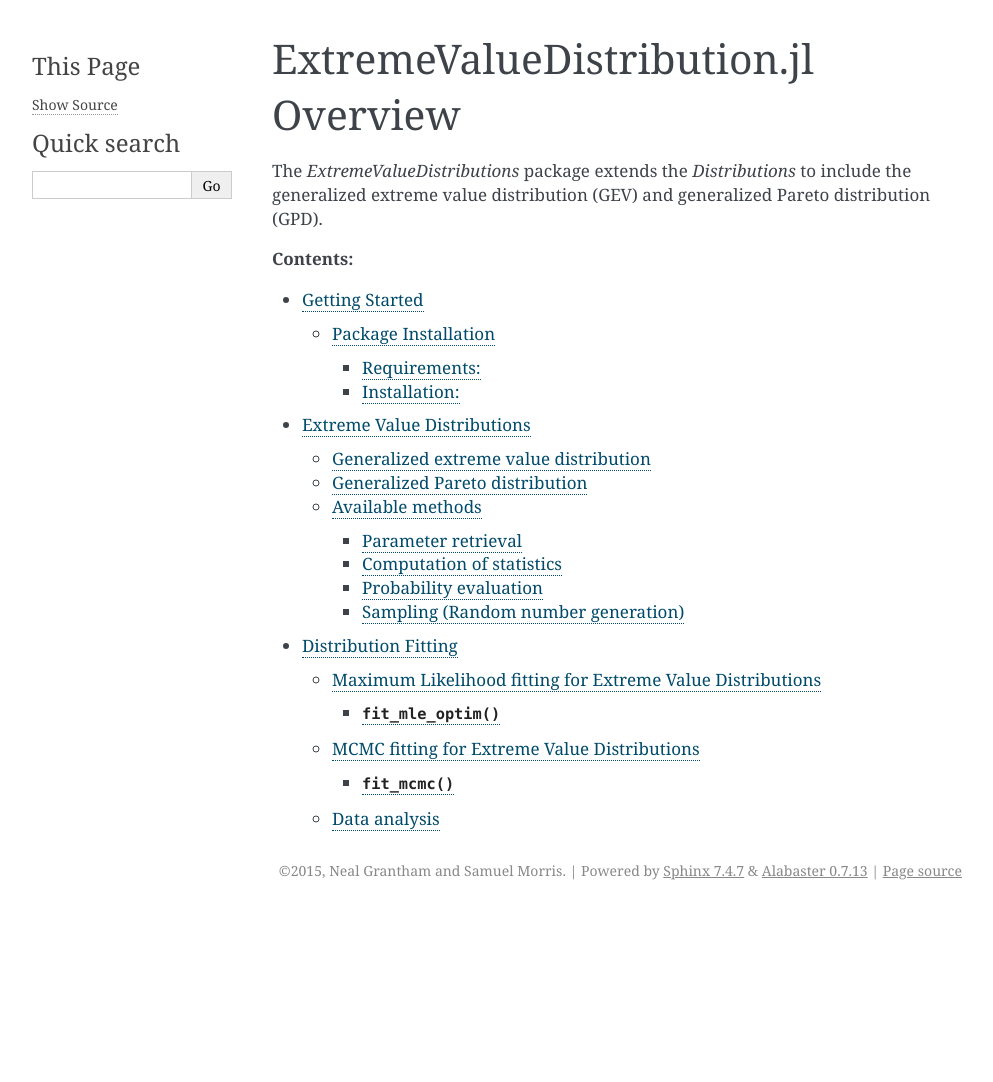
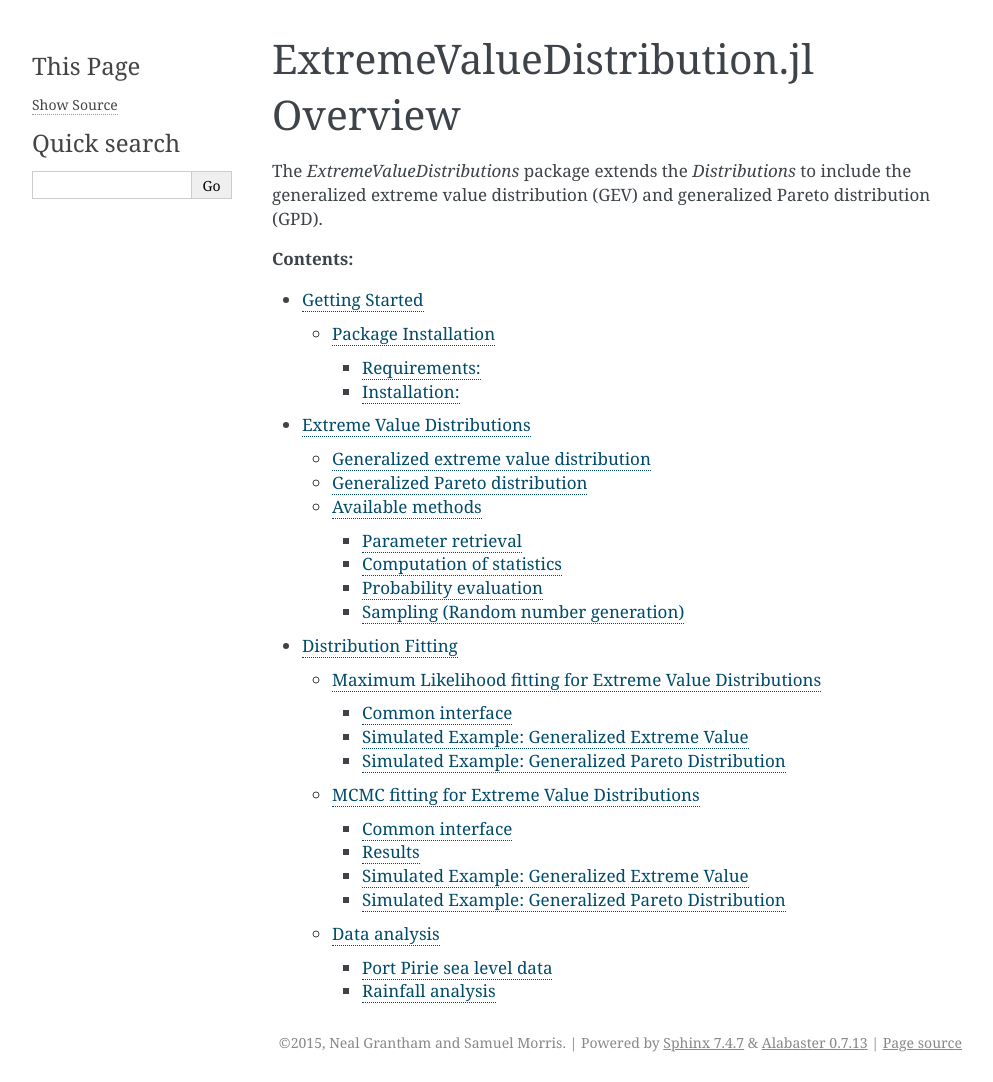
Before and after one commit to sammorris81/ExtremeValueDistributions.jl, a Sphinx documentation site: the page built from docs/source/index.rst, in a window 1280 px wide. Shown: the whole page, without its empty margins (148-1141 px from the left). Built offline with Sphinx 7.4.7, drawn with Linux system fonts in a browser that asks for light colours; formulas are drawn with MathJax 3; before the commit the page ends 910 px from its top, so only the background shows below that.

Commit message:
markdown headings changed, added non-linear trend MLE example

```diff
--- a/docs/source/fit.rst
+++ b/docs/source/fit.rst
@@ -6,7 +6,8 @@
 
 Maximum Likelihood Estimates (MLEs) of the model parameters for the generalized extreme value distribution (GEV) and generalized Pareto distribution (GPD) must be obtained via numerical optimization routines. The method ``fit_mle_optim()`` is fits both types of distributions by calling ``optimize`` from ``Optim.jl`` to minimize the negative log-likelihood function (i.e., maximized the log-likelihood) with respect to the parameters.
 
-**Common interface**
+Common interface
+~~~~~~~~~~~~~~~~
 
 .. function:: fit_mle_optim()
 
@@ -19,18 +20,51 @@
 * ``verbose``: do we want to print out periodic updates (Default = ``false``)
 * ``attempts``: number of times to vary initial conditions and attempt to maximize the likelihood (Default = ``10``)
 
-*Missing data*
+Missing data
+""""""""""""
 
 When ``y`` is a ``DataFrame``, then the user can include ``NA`` values for ``fit_mle_optim()``. In the current version of the package, ``NA`` values are assumed to be missing at random and are removed from the dataset.
 
-**Results**
+Results
+"""""""
 
 After iterating to convergence (or divergence) from ``attempts`` different initial values, ``fit_mle_optim`` returns the best maximizers of the log-likelihood, ``[βμ, βσ, βξ]``, where ``μ = Xμ * βμ``, ``logσ = Xσ * βσ``, and ``ξ = Xξ * βξ``.
 
-**Simulated Example: Generalized Extreme Value**
+Simulated Example: Generalized Extreme Value
+~~~~~~~~~~~~~~~~~~~~~~~~~~~~~~~~~~~~~~~~~~~~
 
 We generate the following generalized extreme value distribution to demonstrate the capabilities of ``fit_mle_optim()``. Let
 
+.. math::
+
+    Z \sim \text{GEV}(\mu, \sigma, \xi)
+
+where
+
+.. math::
+
+  \mu &= 1\\
+  \sigma &= 2 \\
+  \xi &= 0.1 \\
+
+.. code-block:: julia
+
+  # generate data
+  srand(1000)  # set seed
+  n = 1000
+  μ = 1.0
+  σ = 2.0
+  ξ = 0.1
+  y = reshape(rand(GeneralizedExtremeValue(μ, σ, ξ), n), n, 1)
+
+  # returns GeneralizedExtremeValue object with parameters as Max. Like. Estimates
+  results = fit_mle_optim(GeneralizedExtremeValue, vec(y), [0.5, 0.5, 0.5])
+  println("μ = $(results[1])")
+  println("σ = $(exp(results[2]))")
+  println("ξ = $(results[3])")
+
+
+We can also allow for linear trends in the parameters of the GEV. Let
 .. math::
 
   Z \sim \text{GEV}(\mu, \sigma, \xi)
@@ -60,42 +93,43 @@
   y = reshape([rand(GeneralizedExtremeValue(μ[i], σ[i], ξ), 1)[1] for i = 1:n], n, 1)
 
   # fit the model
-  results = fit_mle_optim(GeneralizedExtremeValue, vec(y), [0.5, 0.5, 0.5], Xσ = X)
+  results = fit_mle_optim(GeneralizedExtremeValue, vec(y), [0.5, 0.5, 0.5], Xμ = X, Xσ = X)
   println(results)  # [βμ, βσ, βξ]
 
 
-**Simulated Example: Generalized Pareto Distribution**
+Simulated Example: Generalized Pareto Distribution
+~~~~~~~~~~~~~~~~~~~~~~~~~~~~~~~~~~~~~~~~~~~~~~~~~~
 
 We generate the following generalized Pareto distribution to demonstrate the capabilities of ``fit_mle_optim()``. Let
 
 .. math::
 
-  Z \sim \text{GPD}(0, \sigma, \xi)
+    Z \sim \text{GPD}(0, \sigma, \xi)
 
 where
 
 .. math::
 
-  \log(\sigma) &= 2 + 1.3 * X\\
-  \xi &= 0.1 \\
-  X &~\sim N(0, 1) \\
+    \log(\sigma) &= 2 + 1.3x\\
+    \xi &= 0.1 \\
+    X &~\sim N(0, 1) \\
 
 .. code-block:: julia
 
-  # generate the data
-  using ExtremeValueDistributions
-  using Distributions
-  srand(100)
-  n = 1000
-  X = hcat(ones(n), rand(Normal(0, 1), n))
-  βσ = [2.0, 1.3]
-  σ  = exp(X * βσ)
-  ξ  = 0.1
-  y = reshape([rand(GeneralizedExtremeValue(0.0, σ[i], ξ), 1)[1] for i = 1:n], n, 1)
+    # generate the data
+    using ExtremeValueDistributions
+    using Distributions
+    srand(100)
+    n = 1000
+    X = hcat(ones(n), rand(Normal(0, 1), n))
+    βσ = [2.0, 1.3]
+    σ  = exp(X * βσ)
+    ξ  = 0.1
+    y = reshape([rand(GeneralizedExtremeValue(0.0, σ[i], ξ), 1)[1] for i = 1:n], n, 1)
 
-  # fit the model
-  results = fit_mle_optim(GeneralizedPareto, vec(y), [0.0, 0.5, 0.5], Xσ = X)
-  println(results)  # [μ, βσ, βξ]
+    # fit the model
+    results = fit_mle_optim(GeneralizedPareto, vec(y), [0.0, 0.5, 0.5], Xσ = X)
+    println(results)  # [μ, βσ, βξ]
 
 
 MCMC fitting for Extreme Value Distributions
@@ -103,7 +137,8 @@
 
 We have implemented a random walk metropolis hastings MCMC sampler to fit model parameters for the generalized extreme value distribution (GEV) and generalized Pareto distribution (GPD). We use an adaptive sampler that adjusts the standard deviation of the candidate distribution until the acceptance rate is between 0.25 and 0.50. The method ``fit_mcmc()`` is used to fit both types of distributions.
 
-**Common interface**
+Common interface
+~~~~~~~~~~~~~~~~
 
 .. function:: fit_mcmc()
 
@@ -130,11 +165,13 @@
 
 The results from fitting the model using MCMC are of type ``GeneralizedExtremeValuePosterior`` or ``GeneralizedParetoPosterior`` depending on the type of distribution fit.
 
-*Missing data*
+Missing data
+""""""""""""
 
 When ``y`` is a ``DataFrame``, then the user can include ``NA`` values for ``fit_mcmc()``. In the current version of the package, ``NA`` values are assumed to be missing at random and are removed from the dataset.
 
-**Results**
+Results
+~~~~~~~
 
 Let ``results`` be a type of ``GeneralizedExtremeValuePosterior`` or ``GeneralizedParetoPosterior``. The full list of available fields is
 
@@ -154,11 +191,13 @@
 * ``results.burn``: Length of burnin period
 * ``results.thin``: How much thinning was used
 
-**Posterior samples**
+Posterior samples
+"""""""""""""""""
 
 Posterior samples are available as matrices in ``results.βμpost``, ``results.βσpost``, and ``results.βξpost``. Each iteration is stored as a row in the matrix.
 
-**MetropolisParameters**
+MetropolisParameters
+""""""""""""""""""""
 
 The following three results fields are ``MetropolisParameter`` types: a) ``results.βμ``, b) ``results.βσ``, and c) ``results.βξ``. This type is still under development, but we have included some basic documentation here. The following fields give information about the prior distributions used along with information about final candidate standard deviation and acceptance rates. Here are some of the more useful fields in the ``MetropolisParameter`` type.
 
@@ -166,118 +205,123 @@
 * Prior distribution: ``results.βμ.prior``
 * Sequential update: ``results.βμ.seq``
 
-**Simulated Example: Generalized Extreme Value**
+Simulated Example: Generalized Extreme Value
+~~~~~~~~~~~~~~~~~~~~~~~~~~~~~~~~~~~~~~~~~~~~
 
 We generate the following generalized extreme value distribution to demonstrate the capabilities of ``fit_mcmc()``. Let
 
 .. math::
 
-  Z \sim \text{GEV}(\mu, \sigma, \xi)
+    Z \sim \text{GEV}(\mu, \sigma, \xi)
 
 where
 
 .. math::
 
-  \mu &= 1 + 2 x\\
-  \log(\sigma) &= 2 + 1.3x\\
-  \xi &= 0.1 \\
-  X &~\sim N(0, 1) \\
+    \mu &= 1 + 2 x\\
+    \log(\sigma) &= 2 + 1.3x\\
+    \xi &= 0.1 \\
+    X &~\sim N(0, 1) \\
 
 .. code-block:: julia
 
-  # generate the data
-  using ExtremeValueDistributions
-  using Distributions
-  srand(100)
-  n = 1000
-  X = hcat(ones(n), rand(Normal(0, 1), n))
-  βμ = [1.0, 2.0]
-  μ  = X * βμ
-  βσ = [2.0, 1.3]
-  σ  = exp(X * βσ)
-  ξ  = 0.1
-  y = reshape([rand(GeneralizedExtremeValue(μ[i], σ[i], ξ), 1)[1] for i = 1:n], n, 1)
+    # generate the data
+    using ExtremeValueDistributions
+    using Distributions
+    srand(100)
+    n = 1000
+    X = hcat(ones(n), rand(Normal(0, 1), n))
+    βμ = [1.0, 2.0]
+    μ  = X * βμ
+    βσ = [2.0, 1.3]
+    σ  = exp(X * βσ)
+    ξ  = 0.1
+    y = reshape([rand(GeneralizedExtremeValue(μ[i], σ[i], ξ), 1)[1] for i = 1:n], n, 1)
 
-  # fit the model
-  results = fit_mcmc(GeneralizedExtremeValue, y,
-                     Xμ = X, Xσ = X, βμsd = 100.0, βσsd = 50.0, βξsd = 1.0,
-                     βμseq = false, βσseq = false, βξseq = false,
-                     iters=10000, burn=8000,
-                     verbose=true, report=500)
+    # fit the model
+    results = fit_mcmc(GeneralizedExtremeValue, y,
+                       Xμ = X, Xσ = X, βμsd = 100.0, βσsd = 50.0, βξsd = 1.0,
+                       βμseq = false, βσseq = false, βξseq = false,
+                       iters=10000, burn=8000,
+                       verbose=true, report=500)
 
-  # plot the posterior distribution
-  using Gadfly
-  plot(x = 1:10000, y=results.βμpost[:, 1], Geom.line)
-  plot(x = 1:10000, y=results.βμpost[:, 2], Geom.line)
-  plot(x = 1:10000, y=results.βσpost[:, 1], Geom.line)
-  plot(x = 1:10000, y=results.βσpost[:, 2], Geom.line)
-  plot(x = 1:10000, y=results.βξpost, Geom.line)
+    # plot the posterior distribution
+    using Gadfly
+    plot(x = 1:10000, y=results.βμpost[:, 1], Geom.line)
+    plot(x = 1:10000, y=results.βμpost[:, 2], Geom.line)
+    plot(x = 1:10000, y=results.βσpost[:, 1], Geom.line)
+    plot(x = 1:10000, y=results.βσpost[:, 2], Geom.line)
+    plot(x = 1:10000, y=results.βξpost, Geom.line)
 
 
-**Simulated Example: Generalized Pareto Distribution**
+Simulated Example: Generalized Pareto Distribution
+~~~~~~~~~~~~~~~~~~~~~~~~~~~~~~~~~~~~~~~~~~~~~~~~~~
 
 We generate the following generalized Pareto distribution to demonstrate the capabilities of ``fit_mcmc()``. Let
 
 .. math::
 
-  Z \sim \text{GPD}(0, \sigma, \xi)
+    Z \sim \text{GPD}(0, \sigma, \xi)
 
 where
 
 .. math::
 
-  \log(\sigma) &= 2 + 1.3 x\\
-  \xi &= 0.1 \\
-  X &~\sim N(0, 1) \\
+    \log(\sigma) &= 2 + 1.3x\\
+    \xi &= 0.1 \\
+    X &~\sim N(0, 1) \\
 
 .. code-block:: julia
 
-  # generate the data
-  using ExtremeValueDistributions
-  using Distributions
-  srand(100)
-  n = 1000
-  X = hcat(ones(n), rand(Normal(0, 1), n))
-  βσ = [2.0, 1.3]
-  σ  = exp(X * βσ)
-  ξ  = 0.1
-  y = reshape([rand(GeneralizedExtremeValue(0.0, σ[i], ξ), 1)[1] for i = 1:n], n, 1)
+    # generate the data
+    using ExtremeValueDistributions
+    using Distributions
+    srand(100)
+    n = 1000
+    X = hcat(ones(n), rand(Normal(0, 1), n))
+    βσ = [2.0, 1.3]
+    σ  = exp(X * βσ)
+    ξ  = 0.1
+    y = reshape([rand(GeneralizedExtremeValue(0.0, σ[i], ξ), 1)[1] for i = 1:n], n, 1)
 
-  # fit the model
-  results = fit_mcmc(GeneralizedPareto, y, 0.0,
-                     Xσ = X, βσsd = 50.0, βξsd = 1.0,
-                     βσseq = false, βξseq = false,
-                     iters=10000, burn=8000,
-                     verbose=true, report=500)
+    # fit the model
+    results = fit_mcmc(GeneralizedPareto, y, 0.0,
+                       Xσ = X, βσsd = 50.0, βξsd = 1.0,
+                       βσseq = false, βξseq = false,
+                       iters=10000, burn=8000,
+                       verbose=true, report=500)
 
-  # plot the posterior distribution
-  using Gadfly
-  plot(x = 1:10000, y=results.βσpost[:, 1], Geom.line)
-  plot(x = 1:10000, y=results.βσpost[:, 2], Geom.line)
-  plot(x = 1:10000, y=results.βξpost, Geom.line)
+    # plot the posterior distribution
+    using Gadfly
+    plot(x = 1:10000, y=results.βσpost[:, 1], Geom.line)
+    plot(x = 1:10000, y=results.βσpost[:, 2], Geom.line)
+    plot(x = 1:10000, y=results.βξpost, Geom.line)
 
 Data analysis
 -------------
 
-**Port Pirie sea level data**
+Port Pirie sea level data
+~~~~~~~~~~~~~~~~~~~~~~~~~
 
 The dataset ``portpirie`` consists of annual maximum sea levels (in meters) from Port Pirie, South Australia, from 1928 to 1987. This dataset comes from the ``evdbayes`` package in ``R``. Data can be loaded into ``Julia`` using ``extremedata("portpirie")``.
 
-*MLE data analysis*
+MLE data analysis
+"""""""""""""""""
 
 .. code-block:: julia
 
-  # import the data
-  using ExtremeValueDistributions
-  df = extremedata("portpirie")
-  results = fit_mle_optim(GeneralizedExtremeValue, df[:SeaLevel], [0.5, 0.5, 0.5])
-  println("μ = $(results[1])")
-  println("σ = $(exp(results[2]))")
-  println("ξ = $(results[3])")
+    # import the data
+    using ExtremeValueDistributions
+    df = extremedata("portpirie")
+    results = fit_mle_optim(GeneralizedExtremeValue, df[:SeaLevel], [0.5, 0.5, 0.5])
+    println("μ = $(results[1])")
+    println("σ = $(exp(results[2]))")
+    println("ξ = $(results[3])")
 
-*MCMC data analysis*
+MCMC data analysis
+""""""""""""""""""
 
-We illustrate the fitting for the ``portpirie`` dataset below. The data are fit using 20000 iterations with 18000 burnin.
+We illustrate how to fit the ``portpirie`` dataset using a generalized extreme value distribution. The data are fit using 20000 iterations with 18000 burnin.
 
 .. code-block:: julia
 
@@ -293,35 +337,38 @@
   plot(x = 1:20000, y = exp(results.βσpost), Geom.line)
   plot(x = 1:20000, y = results.βξpost, Geom.line)
 
-**Rainfall analysis**
+Rainfall analysis
+~~~~~~~~~~~~~~~~~
 
 The dataset ``rainfall`` contains 20820 daily rainfall observations (in mm) recorded at a rain gauge in England over 57 years. Three of the years contain only ``NA`` values, and of the remaining observations 54, are ``NA`` values. This dataset comes from the ``evdbayes`` package in ``R``.
 
-*MLE data analysis*
+MLE data analysis
+"""""""""""""""""
 
 .. code-block:: julia
 
-  # import the data
-  using ExtremeValueDistributions
-  df = extremedata("rainfall")
-  results = fit_mle_optim(GeneralizedPareto, df[:rainfall], [40.0, 0.0, 0.0])
-  println("μ = $(results[1])")  # threshold fixed by user
-  println("σ = $(exp(results[2]))")
-  println("ξ = $(results[3])")
+    # import the data
+    using ExtremeValueDistributions
+    df = extremedata("rainfall")
+    results = fit_mle_optim(GeneralizedPareto, df[:rainfall], [40.0, 0.0, 0.0])
+    println("μ = $(results[1])")  # threshold fixed by user
+    println("σ = $(exp(results[2]))")
+    println("ξ = $(results[3])")
 
-*MCMC data analysis*
+MCMC data analysis
+""""""""""""""""""
 
-We illustrate the fitting for the ``rainfall`` dataset below. The data are fit using 20000 iterations with 18000 burnin.
+We illustrate how to fit the ``rainfall`` dataset using a generalized Pareto distribution with a threshold set at 40mm. The data are fit using 20000 iterations with 18000 burnin.
 
 .. code-block:: julia
 
-  # import the data
-  using ExtremeValueDistributions
-  df = extremedata("rainfall")
-  results = fit_mcmc(GeneralizedPareto, df[:rainfall], 40.0, iters = 20000, burn = 18000,
-                     verbose = true, report = 1000)
+    # import the data
+    using ExtremeValueDistributions
+    df = extremedata("rainfall")
+    results = fit_mcmc(GeneralizedPareto, df[:rainfall], 40.0, iters = 20000, burn = 18000,
+                       verbose = true, report = 1000)
 
-  # plot the posterior distributions
-  using Gadfly
-  plot(x = 1:20000, y = exp(results.βσpost), Geom.line)
-  plot(x = 1:20000, y = results.βξpost, Geom.line)
+    # plot the posterior distributions
+    using Gadfly
+    plot(x = 1:20000, y = exp(results.βσpost), Geom.line)
+    plot(x = 1:20000, y = results.βξpost, Geom.line)
```
Also changed, not shown: other parts of docs/source/fit.rst (+2 -3 lines).
